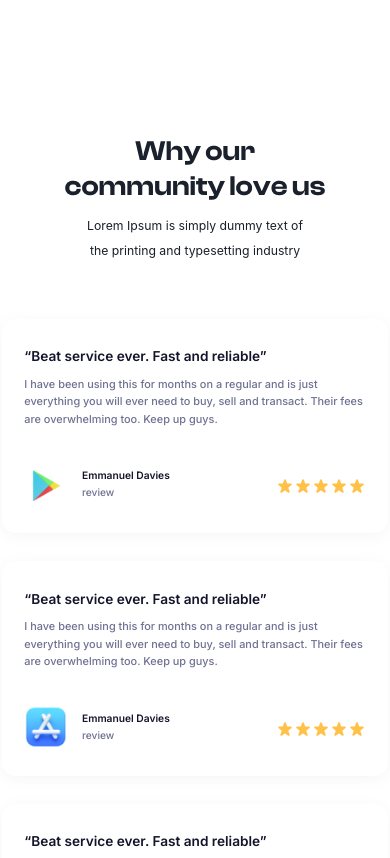
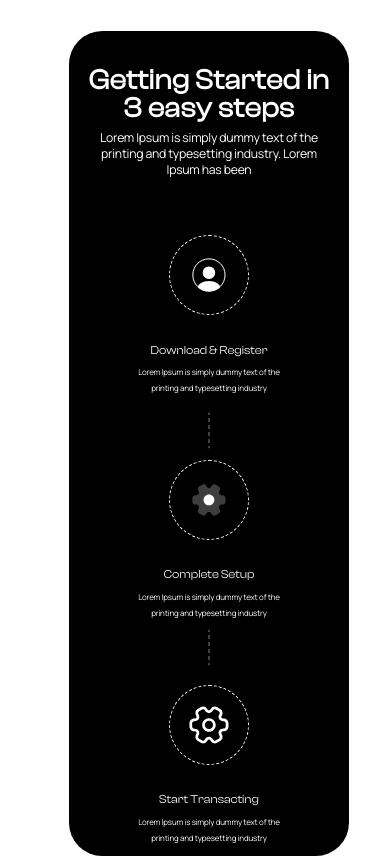
Before and after one commit to uchennaihieri/monapp, a Next.js app: page /Support in a window 390 px wide. Shown: the part 2440-3298 px from the top of the page. Built offline with nearby package versions, Linux system fonts and the light colour scheme; no server answers; what next-firebase-auth would draw is missing.

Commit message:
Support  responsive (#49)
* new hero responsive

* fixing responsiveness

* footer responsive

* easy steps

* navbar



Co-authored-by: phibieroberts <phibierobert@gmail.com>

```diff
--- a/components/EasySteps.js
+++ b/components/EasySteps.js
@@ -1,12 +1,5 @@
 import React from "react";
-import {
-  Box,
-  Flex,
-  Text,
-  Icon,
-  VStack,
-  Image,
-} from "@chakra-ui/react";
+import { Box, Flex, Text, Icon, VStack, Image } from "@chakra-ui/react";
 import { SettingsIcon } from "@chakra-ui/icons";
 import { Bree_Serif, DM_Sans } from "@next/font/google";
 import profileCircleIcon from "./Icons/profileCircleIcon";
@@ -24,11 +17,11 @@ function EasySteps() {
     <>
       <VStack
         bg={"#000000"}
-        maxWidth={"87.375rem"}
-        m={"auto"}
-        h="44.4375rem"
+        maxWidth={["24.375rem","87.375rem"]}
+        m={"7.62rem auto 11.5rem"}
+        h={["58.9375rem","44.4375rem"]}
         color="#ffffff"
-        borderRadius="3rem"
+        borderRadius={["2.375rem","3rem"]}
       >
         <Image
           src="/birds.png"
@@ -36,37 +29,95 @@ function EasySteps() {
           h={"3.93819rem"}
           mt={"2.81rem"}
           mb={"0.94rem"}
+          alt="birds"
+          display={["none", "block"]}
         />
         <Text
-          fontSize="2.5rem"
+          fontSize={["2rem","2.5rem"]}
+          fontStyle={"normal"}
           className="clashRegular"
-          fontWeight="500"
-          lineHeight="3rem"
-          letterSpacing="0.05rem"
+          fontWeight="600"
+          lineHeight={["1.97919rem","3rem"]}
+          letterSpacing={["0.04rem","0.05rem"]}
+          textAlign={"center"}
+          pt={["2.62rem", "0.94rem"]}
+          w={[" 17.8125rem","auto"]}
         >
           Getting Started in 3 easy steps
         </Text>
         <Text
           textAlign="center"
-          letterSpacing="1.4"
-          fontSize="1.25rem"
+          letterSpacing={["-0.0175rem","1.4"]}
+          fontSize={["0.875rem","1.25rem"]}
           className="manRope"
-          w="31.25rem"
-          lineHeight={"2.1875rem"}
+          w={["16.71006rem","31.25rem"]}
+          lineHeight={["1.16969rem","2.1875rem"]}
+          fontWeight={"400"}
         >
           Lorem Ipsum is simply dummy text of the printing and typesetting
           industry. Lorem Ipsum has been
         </Text>
         <Flex
           align="center"
+          flexDir={["column","row"]}
           textAlign={"center"}
           alignItems={"center"}
           justify={"center"}
           maxWidth={"80%"}
           m={"auto"}
-          pt={"2rem"}
+          pt={"2.88rem"}
+          position={"relative"}
+          gap={["4.5rem","5rem"]}
         >
-          <Box display="flex" flexDirection="column" alignItems="center">
+          <Box
+            display="flex"
+            flexDirection="column"
+            alignItems="center"
+            w={"20rem"}
+          >
+            <Image
+              src="/curveup.png"
+              w={"10.59375rem"}
+              position={"absolute"}
+              left={"16.75rem"}
+              top="7.5rem"
+              display={["none","block"]}
+            />
+
+            <Image
+              src="/curvedown.png"
+              w={"10.59375rem"}
+              position={"absolute"}
+              right={"16.75rem"}
+              top="7.5rem"
+              display={["none","block"]}
+
+            />
+              <Image
+              src="/dashedline.png"
+              position={"absolute"}
+             top={"15.5rem"}
+              display={["block","none"]}
+            />
+                          <Image
+              src="/dashedline.png"
+              position={"absolute"}
+             top={"31rem"}
+              display={["block","none"]}
+            />
+
+
+
+            <Flex
+              border="1px dashed white"
+              w={[" 5.6995rem","10rem"]}
+              h={[" 5.6995rem","10rem"]}
+              p={"1.42456rem 1.42488rem 1.42519rem 1.42488rem"}
+              borderRadius="5rem"
+              alignItems="center"
+              justifyContent="center"
+              position={"relative"}
+            >
               <Flex
                 bg="#f6f6f7"
                 borderRadius="5rem"
@@ -80,51 +131,59 @@ function EasySteps() {
                 className={dmsans.className}
                 fontWeight="400"
                 mr="10rem"
+                position={"absolute"}
+                left={"-1.25rem"}
+                top={"-1rem"}
+                display={["none","flex"]}
               >
                 1
               </Flex>
-            <Flex
-              border="1px dashed white"
-              w="10rem"
-              h={"10rem"}
-              borderRadius="5rem"
-              alignItems="center"
-              justifyContent="center"
-            >
               <Icon
                 as={profileCircleIcon}
-                fontSize={"5rem"}
-                h={"5rem"}
-                w={"5rem"}
+                h={["2.84975rem","5rem"]}
+                w={["2.84975rem","5rem"]}
               ></Icon>
             </Flex>
             <Text
-              fontSize="1.5rem"
+              fontSize={["0.85494rem","1.5rem"]}
               className={"clashRegular"}
               fontWeight={"500"}
-              mt={"2rem"}
-              mb={"0.88rem"}
+              mt={["1.9rem","3.375rem"]}
+              mb={["0.4rem","0.88rem"]}
             >
               Download & Register
             </Text>
             <Text
-              fontSize="1rem"
+              fontSize={["0.56994rem","1rem"]}
+              w={["11.39894rem","20rem"]}
               className="manRope"
-              lineHeight="2rem"
-              letterSpacing="-0.02rem"
+              lineHeight={["1.13988rem","2rem"]}
+              letterSpacing={["-0.01138rem","-0.02rem"]}
               textAlign={"center"}
+              fontWeight={"200"}
             >
               Lorem Ipsum is simply dummy text of the printing and typesetting
               industry
             </Text>
           </Box>
-          <Image
-            src="/curveup.png"
-            w={"10.59375rem"}
+          <Box
+            display="flex"
+            flexDirection="column"
+            alignItems="center"
             position={"relative"}
-            bottom={"3rem"}
-          />
-          <Box display="flex" flexDirection="column" alignItems="center">
+            w={"20rem"}
+
+          >
+            <Flex
+              border="1px dashed white"
+              w={[" 5.6995rem","10rem"]}
+              h={[" 5.6995rem","10rem"]}
+              p={"1.42456rem 1.42488rem 1.42519rem 1.42488rem"}
+              borderRadius="5rem"
+              alignItems="center"
+              justifyContent="center"
+              position={"relative"}
+            >
               <Flex
                 bg="#f6f6f7"
                 borderRadius="5rem"
@@ -138,52 +197,59 @@ function EasySteps() {
                 className={dmsans.className}
                 fontWeight="400"
                 mr="10rem"
+                position={"absolute"}
+                left={"-1.25rem"}
+                top={"-1rem"}
+                display={["none","flex"]}
+
               >
                 2
               </Flex>
-            <Flex
-              border="1px dashed white"
-              w="10rem"
-              h={"10rem"}
-              borderRadius="5rem"
-              alignItems="center"
-              justifyContent="center"
-            >
               <Icon
                 as={easySettingIcon}
-                fontSize={"5rem"}
-                h={"5rem"}
-                w={"5rem"}
+                h={["2.84975rem","5rem"]}
+                w={["2.84975rem","5rem"]}
               ></Icon>
             </Flex>
             <Text
-              fontSize="1.5rem"
+              fontSize={["0.85494rem","1.5rem"]}
               className={"clashRegular"}
               fontWeight={"500"}
-              mt={"2rem"}
-              mb={"0.88rem"}
+              mt={["1.9rem","3.375rem"]}
+              mb={["0.4rem","0.88rem"]}
             >
               Complete Setup
             </Text>
             <Text
-              fontSize="1rem"
+              fontSize={["0.56994rem","1rem"]}
+              w={["11.39894rem","20rem"]}
               className="manRope"
-              lineHeight="2rem"
-              letterSpacing="-0.02rem"
+              lineHeight={["1.13988rem","2rem"]}
+              letterSpacing={["-0.01138rem","-0.02rem"]}
               textAlign={"center"}
             >
               Lorem Ipsum is simply dummy text of the printing and typesetting
               industry
             </Text>{" "}
           </Box>
-          <Image
-            src="/curvedown.png"
-            w={"10.59375rem"}
+
+          <Box
+            display="flex"
+            flexDirection="column"
+            alignItems="center"
+            position="relative"
+            w={"20rem"}
+          >
+            <Flex
+              border="1px dashed white"
+              w={[" 5.6995rem","10rem"]}
+              h={[" 5.6995rem","10rem"]}
+              p={"1.42456rem 1.42488rem 1.42519rem 1.42488rem"}
+              borderRadius="5rem"
+              alignItems="center"
+              justifyContent="center"
               position={"relative"}
-            bottom={"3rem"}
-          />
-
-          <Box display="flex" flexDirection="column" alignItems="center">
+            >
               <Flex
                 bg="#f6f6f7"
                 borderRadius="5rem"
@@ -197,37 +263,35 @@ function EasySteps() {
                 className={dmsans.className}
                 fontWeight="400"
                 mr="10rem"
+                position={"absolute"}
+                left={"-1.25rem"}
+                top={"-1rem"}
+                display={["none","flex"]}
+
               >
                 3
               </Flex>
-            <Flex
-              border="1px dashed white"
-              w="10rem"
-              h={"10rem"}
-              borderRadius="5rem"
-              alignItems="center"
-              justifyContent="center"
-            >
               <Icon
                 as={settingIcon}
-                fontSize={"5rem"}
-                h={"15rem"}
-                w={"5rem"}
+                h={["2.84975rem","5rem"]}
+                w={["2.84975rem","5rem"]}
               ></Icon>
             </Flex>
             <Text
-              fontSize="1.5rem"
+              fontSize={["0.85494rem","1.5rem"]}
               className={"clashRegular"}
               fontWeight={"500"}
-              mt={"2rem"}
+              mt={["1.9rem","3.375rem"]}
+              mb={["0.4rem","0.88rem"]}
             >
               Start Transacting
             </Text>
             <Text
-              fontSize="1rem"
+              fontSize={["0.56994rem","1rem"]}
+              w={["11.39894rem","20rem"]}
               className="manRope"
-              lineHeight="2rem"
-              letterSpacing="-0.02rem"
+              lineHeight={["1.13988rem","2rem"]}
+              letterSpacing={["-0.01138rem","-0.02rem"]}
               textAlign={"center"}
             >
               Lorem Ipsum is simply dummy text of the printing and typesetting
--- a/components/OurCommunity.js
+++ b/components/OurCommunity.js
@@ -32,7 +32,7 @@ function OurCommunity() {
         <Flex
           align={"center"}
           flexDirection={["column", "row"]}
-          gap={"2rem"}
+          gap={"1.5rem"}
         >
           <Card
             borderRadius="14.045px"
@@ -43,7 +43,7 @@ function OurCommunity() {
             py='1.9rem' px='1.56rem'
           >
             <Flex h='100%' flexDirection={'column'} justify={'space-between'}  >
-              <Box>
+              <Box >
                 <Text className={interBold.className} fontSize="0.97531rem" fontWeight={'600'} color="#14142B" lineHeight={'1.65844rem'}>
                   “Beat service ever. Fast and reliable”
                 </Text>
--- a/pages/Support.js
+++ b/pages/Support.js
@@ -18,6 +18,7 @@ import NewHero from '@/components/NewHero'
 
 import { BiSearch } from 'react-icons/bi'
 import OurCommunity from '@/components/OurCommunity'
+import EasySteps from '@/components/EasySteps'
 
 const inter = Inter({ subsets: ['latin'] })
 const dmsans = DM_Sans({ weight: "400", subsets: ["latin"] });
@@ -268,6 +269,10 @@ export default function Support() {
 
             </form>
 
+            <Center display={['flex','none']} mb={'-20rem'}>
+            <EasySteps/>
+            </Center>
+
 
           </Box>
 
```
Also changed, not shown: pages/pricing.js (+91 -91 lines), public/dashedline.png (added). Lines whose indentation alone changed are shown as unchanged.
